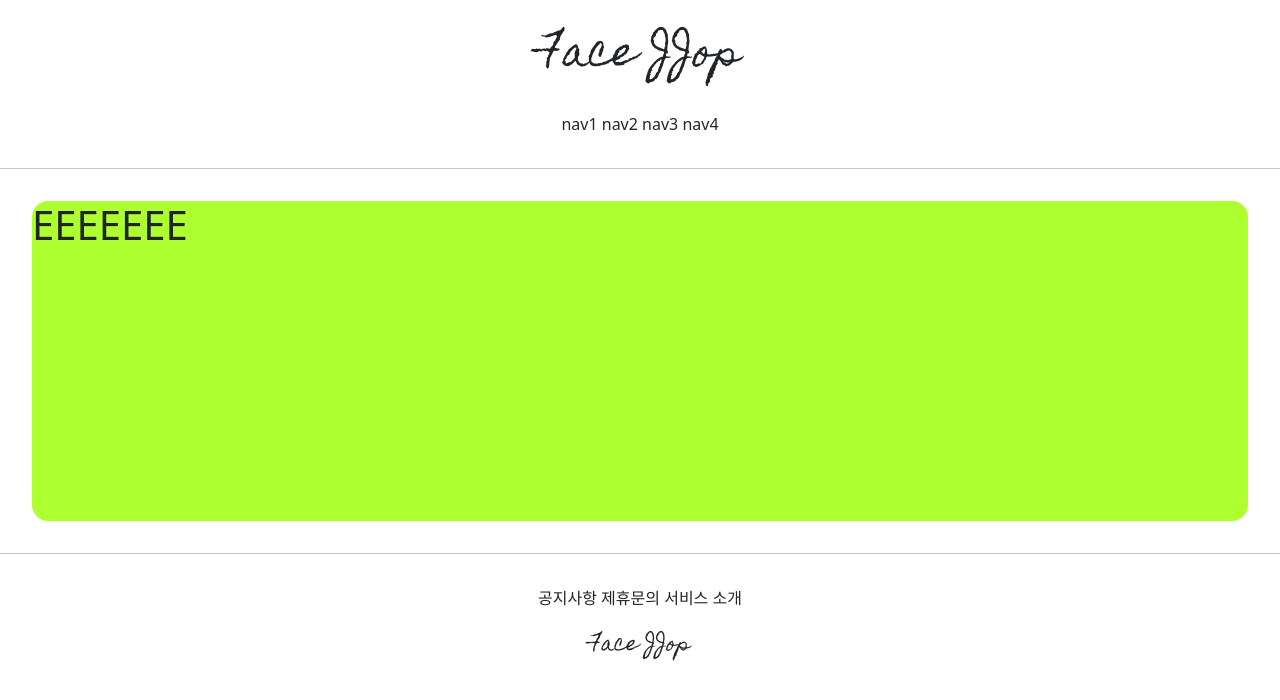
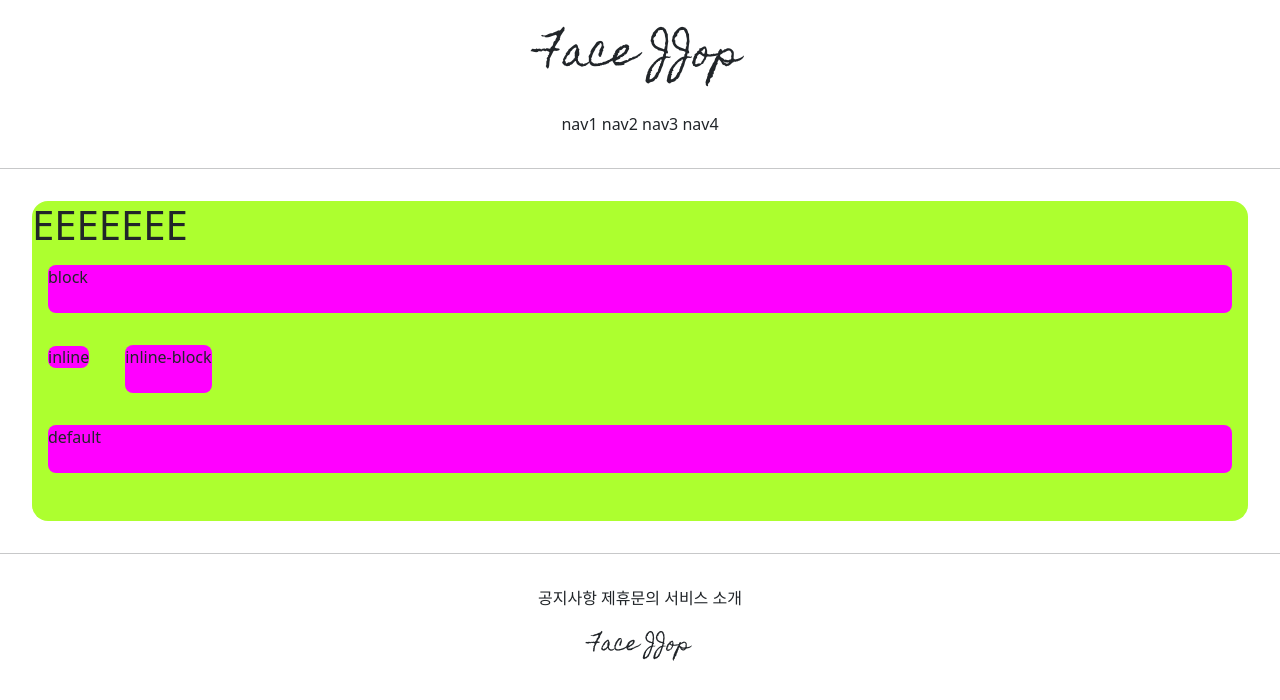
Before and after one commit to TTioTTi/gis_1ban_1, a Django app: page /account/hello_world/ in a window 1280 px wide. Shown: the top 700 px of the page. Run offline with Django 3.2, Linux system fonts and the light colour scheme; parts of the project's set-up code (start-up, migrations or seed data) failed here and were passed over.

Commit message:
7/7 1ban class commit__s2

```diff
--- a/accountapp/templates/accountapp/hello_world.html
+++ b/accountapp/templates/accountapp/hello_world.html
@@ -2,9 +2,25 @@
 
 {% block content %}
 
+    <style>
+
+        .testing{
+            background-color: fuchsia;
+            margin: 1rem;
+            height: 48px;
+            width: 48;
+            border-radius: .5rem;
+        }
+
+    </style>
+
     <div style='height: 20rem; background-color: greenyellow; margin: 2rem; border-radius: 1rem;'>
         <h1>EEEEEEE</h1>
+        <div class="testing" style="display: block">block</div>
+        <div class="testing" style="display: inline">inline</div>
+        <div class="testing" style="display: inline-block">inline-block</div>
+        <div class="testing" style="display: none">none</div>
+        <div class="testing">default</div>
     </div>
 
-
 {% endblock %}
--- a/static/base.css
+++ b/static/base.css
@@ -1,15 +1,15 @@
-.pragmatic_header_logo {
+.jjop_header_logo {
     margin: 2rem 0; font-family: 'Homemade Apple', cursive;
 }
 
-.pragmatic_header_button {
+.jjop_header_button {
     margin-bottom: 2rem;
 }
 
-.pragmatic_footer_logo {
+.jjop_footer_logo {
     margin: 1.5rem 0; font-family: 'Homemade Apple', cursive;
 }
 
-.pragmatic_footer_button {
+.jjop_footer_button {
     margin-top: 2rem;
 }
--- a/templates/footer.html
+++ b/templates/footer.html
@@ -1,11 +1,11 @@
 <div style="text-align: center">
 
-    <div class = "pragmatic_footer_button">
+    <div class = "jjop_footer_button">
         <span>공지사항</span>
         <span>제휴문의</span>
         <span>서비스 소개</span>
     </div>
-    <div class = "pragmatic_footer_logo">
+    <div class = "jjop_footer_logo">
         <h5>Face JJop</h5>
     </div>
 
--- a/templates/header.html
+++ b/templates/header.html
@@ -1,9 +1,9 @@
 <div style="text-align: center">
 
-    <div class = "pragmatic_header_logo">
+    <div class = "jjop_header_logo">
         <h1>Face JJop</h1>
     </div>
-    <div class = "pragmatic_header_button">
+    <div class = "jjop_header_button">
         <span>nav1</span>
         <span>nav2</span>
         <span>nav3</span>
```
